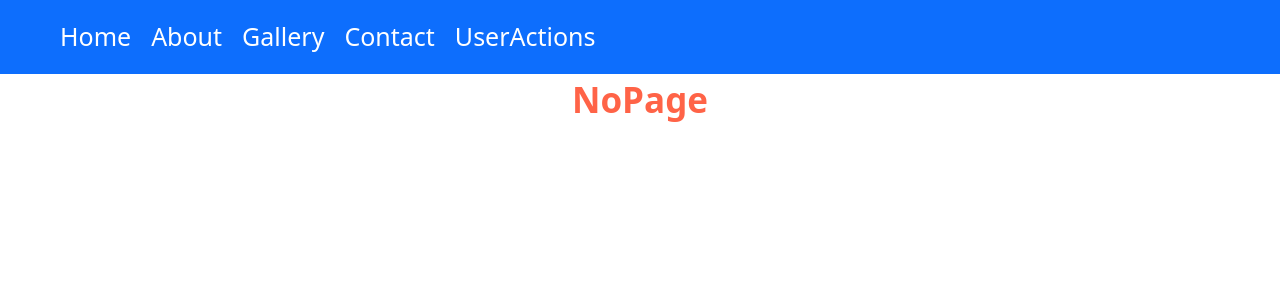
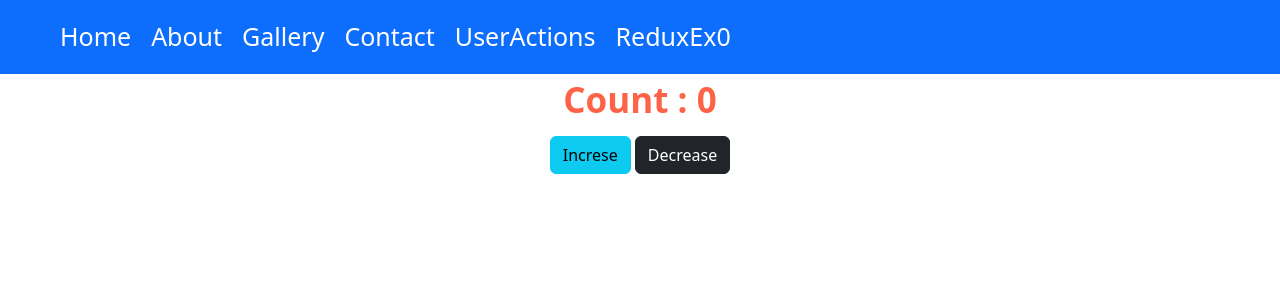
Before and after one commit to jagadeesh531/RRT, a React (Create React App) app in the folder my-app/: page /counter in a window 1280 px wide. Shown: the top 300 px of the page. Built offline with nearby package versions, Linux system fonts and the light colour scheme.

Commit message:
redux-example

```diff
--- a/my-app/package.json
+++ b/my-app/package.json
@@ -3,6 +3,7 @@
   "version": "0.1.0",
   "private": true,
   "dependencies": {
+    "@reduxjs/toolkit": "^2.2.4",
     "@testing-library/jest-dom": "^5.17.0",
     "@testing-library/react": "^13.4.0",
     "@testing-library/user-event": "^13.5.0",
@@ -12,11 +13,13 @@
     "react-bootstrap": "^2.10.2",
     "react-dom": "^18.3.1",
     "react-loader-spinner": "^6.1.6",
+    "react-redux": "^9.1.2",
     "react-router-dom": "^6.23.0",
     "react-scripts": "5.0.1",
     "route": "^0.2.5",
     "routes": "^2.1.0",
     "rsuite": "^5.60.0",
+    "sweetalert2": "^11.10.8",
     "web-vitals": "^2.1.4"
   },
   "scripts": {
--- a/my-app/src/App.js
+++ b/my-app/src/App.js
@@ -7,6 +7,8 @@ import Contact from "./components/NavSection/Contact";
 import NoPage from "./components/NavSection/NoPage";
 import Navv from "./components/NavSection/Navv";
 import UserActions from "./components/NavSection/UserActions";
+import DropDown from "./Dropdown";
+import Counting from "./Counting";
 
 function App() {
   return (
@@ -19,8 +21,10 @@ function App() {
         <Route path="/gallery" element={<Gallery />} />
         <Route path="/contact" element={<Contact />} />
         <Route path="/user-actions" element={<UserActions />} />
+        <Route path="/counter" element={<Counting />} />
         <Route path="*" element={<NoPage />} />
       </Routes>
+      {/* <DropDown /> */}
     </div>
   );
 }
--- /dev/null
+++ b/my-app/src/Counting.js
@@ -0,0 +1,32 @@
+import React, { useState } from "react";
+import Button from "react-bootstrap/Button";
+import { useDispatch, useSelector } from "react-redux";
+import { incrementAction, decrementAction } from "./store/countere";
+
+export default function Counting() {
+  let selector = useSelector((state) => state.countere);
+  let dispatch = useDispatch();
+
+  const IncreaseValue = () => {
+    dispatch(incrementAction(""));
+  };
+  const DecreaseValue = () => {
+    dispatch(decrementAction(""));
+  };
+  const style = {
+    margin: "2px",
+  };
+  return (
+    <div>
+      Count : {selector}
+      <div>
+        <Button style={style} variant="info" onClick={() => IncreaseValue()}>
+          Increse
+        </Button>
+        <Button style={style} variant="dark" onClick={() => DecreaseValue()}>
+          Decrease
+        </Button>
+      </div>
+    </div>
+  );
+}
--- a/my-app/src/components/NavSection/Home.js
+++ b/my-app/src/components/NavSection/Home.js
@@ -4,17 +4,37 @@ import axios from "axios";
 import Card from "react-bootstrap/Card";
 import Loader from "rsuite/Loader";
 import "rsuite/Loader/styles/index.css";
+import Button from "react-bootstrap/Button";
+import Swal from "sweetalert2";
+import { useDispatch, useSelector } from "react-redux";
+import { addItem } from "../../store/cart";
 
 export default function Home() {
   let userUrl = "https://dummyjson.com/products";
   const [phoneList, setPhoneList] = useState([]);
+  const [searchField, setSearchField] = useState("");
+
   const fetchPhoneList = async () => {
     try {
       let result = await axios.get(userUrl);
       setPhoneList(result.data.products);
+      // setCount(result.data.products.length);
     } catch (err) {
       console.log("Something went wrong...");
     }
+  };
+  let selector = useSelector((state) => state.cartItem);
+  let dispatch = useDispatch();
+
+  const buyItem = () => {
+    dispatch(addItem(""));
+    Swal.fire({
+      position: "top-end",
+      icon: "success",
+      title: "Congratulations.... You bought a mobile.",
+      showConfirmButton: false,
+      timer: 1500,
+    });
   };
 
   useEffect(() => {
@@ -26,15 +46,33 @@ export default function Home() {
   return (
     <>
       <h3>User Devices</h3>
+      <div className="input">
+        <h4>Cart Items : {selector.length}</h4>
+        <input
+          type="text"
+          placeholder="Search"
+          value={searchField}
+          onChange={(e) => setSearchField(e.target.value)}
+        />
+      </div>
+
       <div className="home-content">
         {phoneList?.length > 0 ? (
           phoneList?.length > 0 &&
-          phoneList.map((item, index) => {
+          phoneList
+            .filter(
+              (x) =>
+                x.title.toLowerCase().indexOf(searchField.toLowerCase()) > -1 ||
+                x.description.toLowerCase().indexOf(searchField.toLowerCase()) >
+                  -1 ||
+                x.stock
+                  .toString()
+                  .toLowerCase()
+                  .indexOf(searchField.toLowerCase()) > -1
+            )
+            .map((item, index) => {
               return (
-              <Card
-                key={index}
-                className="cars"
-              >
+                <Card key={index} className="cars">
                   <Card.Img
                     variant="top"
                     src={item.images[0]}
@@ -44,6 +82,10 @@ export default function Home() {
                   <Card.Body>
                     <Card.Title>{item.title}</Card.Title>
                     <Card.Text className="desc">{item.description}</Card.Text>
+                    <Card.Text>Avilable : {item.stock}</Card.Text>
+                    <Button variant="success" onClick={() => buyItem()}>
+                      Buy Now
+                    </Button>
                   </Card.Body>
                 </Card>
               );
--- a/my-app/src/components/NavSection/Navv.js
+++ b/my-app/src/components/NavSection/Navv.js
@@ -3,8 +3,10 @@ import Nav from "react-bootstrap/Nav";
 import Navbar from "react-bootstrap/Navbar";
 import "./navbar.css";
 import { Link } from "react-router-dom";
+import {  useSelector } from "react-redux";
 
 export default function Navv() {
+  let selector = useSelector((state) => state.countere);
   return (
     <div>
       <Navbar bg="primary" data-bs-theme="dark">
@@ -15,6 +17,7 @@ export default function Navv() {
           <Link to="/gallery" className="lin">Gallery</Link>
           <Link to="/contact" className="lin">Contact</Link>
           <Link to="/user-actions" className="lin">UserActions</Link>
+          <Link to="/counter" className="lin">ReduxEx{selector}</Link>
         </Nav>
       </Navbar>
     </div>
--- a/my-app/src/components/NavSection/contact.css
+++ b/my-app/src/components/NavSection/contact.css
@@ -14,6 +14,7 @@ form {
   padding: 3px;
   outline: none;
   font-size: 20px;
+  border: 1px solid tomato;
 }
 
 p {
--- a/my-app/src/components/NavSection/home.css
+++ b/my-app/src/components/NavSection/home.css
@@ -33,3 +33,11 @@
   transition: 0.5s ease;
   cursor: pointer;
 }
+.input input{
+  height: 40px;
+  border: 1px solid orange;
+  font-size: 20px;
+  outline: none;
+  border-radius: 4px;
+  padding: 3px;
+}
--- a/my-app/src/index.js
+++ b/my-app/src/index.js
@@ -5,14 +5,16 @@ import App from "./App";
 import reportWebVitals from "./reportWebVitals";
 import "bootstrap/dist/css/bootstrap.min.css";
 import { BrowserRouter } from "react-router-dom";
+import store from "./store/store";
+import { Provider } from "react-redux";
 
 const root = ReactDOM.createRoot(document.getElementById("root"));
 root.render(
-  <React.StrictMode>
+  <Provider store={store}>
     <BrowserRouter>
       <App />
     </BrowserRouter>
-  </React.StrictMode>
+  </Provider>
 );
 
 // If you want to start measuring performance in your app, pass a function
--- /dev/null
+++ b/my-app/src/store/cart.js
@@ -0,0 +1,19 @@
+import { createSlice } from "@reduxjs/toolkit";
+
+let cartSlice = createSlice({
+  name: "cartItem",
+  initialState: [],
+  reducers: {
+    addItem: (state, action) => {
+      state.push(action.payload);
+      return state;
+    },
+    removeItem: (state, action) => {
+      return state;
+    },
+  },
+});
+
+export const { addItem, removeItem } = cartSlice.actions;
+
+export default cartSlice.reducer;
--- /dev/null
+++ b/my-app/src/store/countere.js
@@ -0,0 +1,19 @@
+import { createSlice } from "@reduxjs/toolkit";
+
+let counterSlice = createSlice({
+  name: "countere",
+  initialState: 0,
+  reducers: {
+    incrementAction: (state, action) => {
+      state = state + 1;
+      return state;
+    },
+    decrementAction: (state, action) => {
+      state = state - 1;
+      return state;
+    },
+  },
+});
+
+export const { incrementAction, decrementAction } = counterSlice.actions;
+export default counterSlice.reducer;
--- /dev/null
+++ b/my-app/src/store/store.js
@@ -0,0 +1,10 @@
+import { configureStore } from "@reduxjs/toolkit";
+import countereReducer from './countere'
+import cartItemreReducer from './cart'
+
+export default configureStore({
+  reducer: {
+    countere: countereReducer,
+    cartItem: cartItemreReducer,
+  },
+});
```
Also changed, not shown: 2 other files (tests, documents, lock files or other folders). Lines whose indentation alone changed are shown as unchanged.
